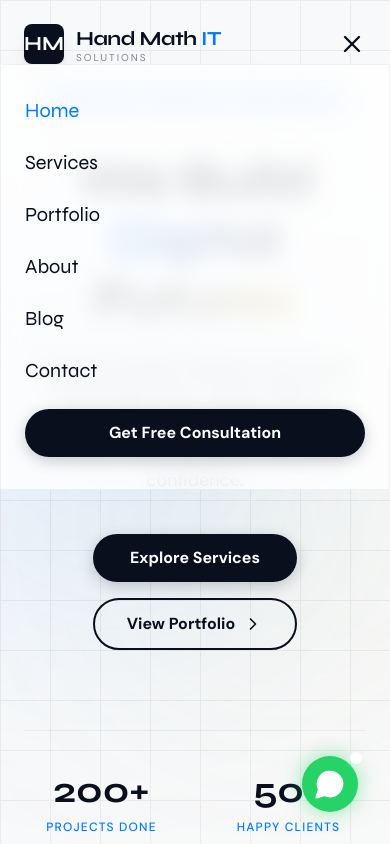
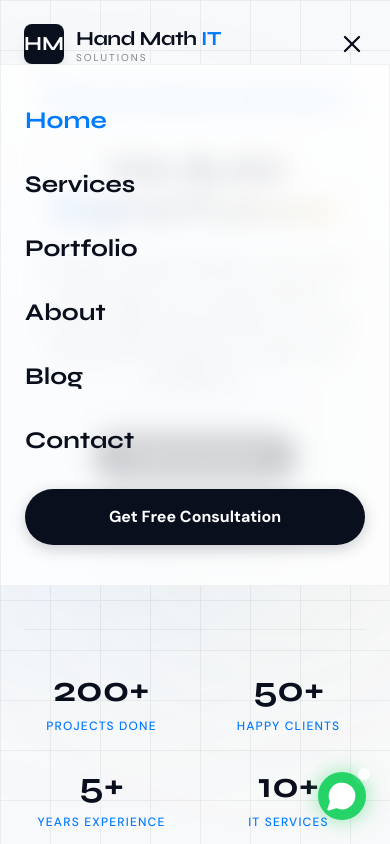
Before and after one commit to Abhaypraja09/Hand-Math, a React (Vite) app: page / in a window 390 px wide. Both pictures are taken after a click on the button 352 px from the left and 44 px from the top of the page. Shown: the top 844 px of the page. Built offline with nearby package versions, Linux system fonts and the light colour scheme.

Commit message:
Enhance responsiveness and fix theme consistency across all pages

```diff
--- a/src/App.jsx
+++ b/src/App.jsx
@@ -18,7 +18,7 @@ const ServiceDetail = lazy(() => import('./pages/ServiceDetail'));
 function App() {
   return (
     <Router>
-      <div className="min-h-screen bg-offwhite text-navy font-body selection:bg-electric selection:text-white">
+      <div className="min-h-screen bg-offwhite text-navy font-body selection:bg-electric selection:text-white overflow-x-hidden">
         <Suspense fallback={<LoadingScreen />}>
           <Navbar />
           <Routes>
--- a/src/components/WhatsappButton.jsx
+++ b/src/components/WhatsappButton.jsx
@@ -12,7 +12,7 @@ const WhatsappButton = () => {
       animate={{ scale: 1, opacity: 1 }}
       whileHover={{ scale: 1.1 }}
       whileTap={{ scale: 0.9 }}
-      className="fixed bottom-8 right-8 z-[40] w-14 h-14 bg-[#25D366] rounded-full flex items-center justify-center shadow-[0_0_20px_rgba(37,211,102,0.5)] cursor-pointer"
+      className="fixed bottom-6 right-6 md:bottom-8 md:right-8 z-[40] w-12 h-12 md:w-14 md:h-14 bg-[#25D366] rounded-full flex items-center justify-center shadow-[0_0_20px_rgba(37,211,102,0.5)] cursor-pointer"
     >
       <MessageCircle className="text-white fill-white" size={32} />
       <span className="absolute -top-1 -right-1 flex h-3 w-3">
--- a/src/index.css
+++ b/src/index.css
@@ -22,7 +22,20 @@ h1, h2, h3, h4, h5, h6 {
 @layer base {
   html {
     scroll-behavior: smooth;
+    -webkit-text-size-adjust: 100%;
   }
+
+  body {
+    @apply antialiased overflow-x-hidden;
+  }
+
+  .container {
+    @apply px-4 sm:px-6 lg:px-8;
+  }
+
+  h1 { @apply text-4xl sm:text-5xl md:text-6xl lg:text-7xl xl:text-8xl; }
+  h2 { @apply text-3xl sm:text-4xl md:text-5xl; }
+  h3 { @apply text-2xl sm:text-3xl; }
 }
 
 @layer components {
--- a/src/pages/About.jsx
+++ b/src/pages/About.jsx
@@ -77,16 +77,18 @@ const About = () => {
           <div className="w-20 h-1 bg-electric mx-auto rounded-full" />
         </div>
 
-        <div className="relative border-l-2 border-black/5 ml-4 md:ml-0 md:left-1/2 md:-translate-x-1/2 space-y-12">
+        <div className="relative border-l-2 border-black/5 ml-8 md:ml-0 md:left-1/2 md:-translate-x-1/2 space-y-12">
           {milestones.map((m, i) => (
             <div key={i} className={`relative md:w-1/2 ${i % 2 === 0 ? 'md:pr-12 md:text-right md:ml-0' : 'md:pl-12 md:ml-auto'}`}>
-              <div className={`absolute top-0 w-8 h-8 rounded-full bg-white border-2 border-electric flex items-center justify-center ${i % 2 === 0 ? 'right-full translate-x-4 md:translate-x-16' : 'left-full -translate-x-4 md:-translate-x-16'}`}>
+              <div className={`absolute top-0 w-8 h-8 rounded-full bg-white border-2 border-electric flex items-center justify-center
+                ${i % 2 === 0 ? 'right-full translate-x-4 md:translate-x-16' : 'left-full -translate-x-4 md:-translate-x-16'}
+                -left-10 md:left-auto md:right-auto`}>
                 <div className="w-2 h-2 rounded-full bg-electric" />
               </div>
-              <div className="glass p-8 rounded-2xl border border-black/5 hover:border-electric/30 transition-colors shadow-sm">
+              <div className="glass p-6 md:p-8 rounded-2xl border border-black/5 hover:border-electric/30 transition-colors shadow-sm">
                 <span className="text-electric font-bold text-xl mb-2 block">{m.year}</span>
                 <h4 className="text-xl font-heading font-bold mb-2 text-navy">{m.title}</h4>
-                <p className="text-navy/50">{m.desc}</p>
+                <p className="text-navy/50 text-sm md:text-base">{m.desc}</p>
               </div>
             </div>
           ))}
--- a/src/pages/Contact.jsx
+++ b/src/pages/Contact.jsx
@@ -14,7 +14,7 @@ const ContactPage = () => {
           >
             Let's <span className="text-gold">Connect</span>
           </motion.h1>
-          <p className="text-xl text-white/60">
+          <p className="text-xl text-navy/60">
             Have a project in mind or just want to say hi? We'd love to hear from you.
           </p>
         </div>
--- a/src/pages/Portfolio.jsx
+++ b/src/pages/Portfolio.jsx
@@ -18,7 +18,7 @@ const PortfolioPage = () => {
             initial={{ opacity: 0, y: 20 }}
             animate={{ opacity: 1, y: 0 }}
             transition={{ delay: 0.1 }}
-            className="text-xl text-white/60"
+            className="text-xl text-navy/60"
           >
             Explore our latest projects and case studies where we've helped businesses achieve digital excellence.
           </motion.p>
--- a/src/pages/Services.jsx
+++ b/src/pages/Services.jsx
@@ -1,6 +1,7 @@
 import React from 'react';
 import ServicesGrid from '../sections/Services'; // Reuse the home grid but maybe with more info
 import { motion } from 'framer-motion';
+import { cn } from '../utils/cn';
 
 const ServicesPage = () => {
   return (
@@ -67,8 +68,4 @@ const ServicesPage = () => {
   );
 };
 
-function cn(...inputs) {
-  return inputs.filter(Boolean).join(' ');
-}
-
 export default ServicesPage;
--- a/src/sections/Contact.jsx
+++ b/src/sections/Contact.jsx
@@ -2,6 +2,7 @@ import React from 'react';
 import { motion } from 'framer-motion';
 import { useForm } from 'react-hook-form';
 import { Mail, Phone, MapPin, Send, MessageSquare } from 'lucide-react';
+import { cn } from '../utils/cn';
 
 const Contact = () => {
   const { register, handleSubmit, formState: { errors } } = useForm();
@@ -183,9 +184,4 @@ const Contact = () => {
   );
 };
 
-// Helper for classes
-function cn(...inputs) {
-  return inputs.filter(Boolean).join(' ');
-}
-
 export default Contact;
--- a/src/sections/Hero.jsx
+++ b/src/sections/Hero.jsx
@@ -44,7 +44,7 @@ const Hero = () => {
             initial={{ opacity: 0, y: 20 }}
             animate={{ opacity: 1, y: 0 }}
             transition={{ duration: 0.6, delay: 0.2 }}
-            className="text-5xl md:text-7xl lg:text-8xl font-heading font-bold mb-6 leading-tight text-navy"
+            className="font-heading font-bold mb-6 leading-[1.1] text-navy"
           >
             We Build <br />
             <span className="text-transparent bg-clip-text bg-gradient-to-r from-electric via-navy to-gold">
--- a/src/sections/Navbar.jsx
+++ b/src/sections/Navbar.jsx
@@ -98,14 +98,14 @@ const Navbar = () => {
             exit={{ opacity: 0, height: 0 }}
             className="lg:hidden glass border-b border-black/5 overflow-hidden"
           >
-            <div className="container mx-auto px-6 py-8 flex flex-col gap-6">
+            <div className="container mx-auto px-6 py-10 flex flex-col gap-8">
               {navLinks.map((link) => (
                 <RouterLink
                   key={link.name}
                   to={link.path}
                   onClick={() => setIsMobileMenuOpen(false)}
                   className={cn(
-                    "text-xl font-heading transition-colors",
+                    "text-2xl font-heading font-bold transition-colors",
                     location.pathname === link.path ? "text-electric" : "text-navy"
                   )}
                 >
@@ -115,7 +115,7 @@ const Navbar = () => {
               <RouterLink
                 to="/contact"
                 onClick={() => setIsMobileMenuOpen(false)}
-                className="btn-primary text-center"
+                className="btn-primary text-center py-4"
               >
                 Get Free Consultation
               </RouterLink>
--- a/src/sections/Portfolio.jsx
+++ b/src/sections/Portfolio.jsx
@@ -1,6 +1,7 @@
 import React, { useState } from 'react';
 import { motion, AnimatePresence } from 'framer-motion';
 import { ExternalLink } from 'lucide-react';
+import { cn } from '../utils/cn';
 
 const categories = ['All', 'Web', 'Mobile', 'Marketing'];
 
@@ -151,9 +152,5 @@ const Portfolio = () => {
   );
 };
 
-// Helper for classes (already defined in utils/cn but just for safety if used directly)
-function cn(...inputs) {
-  return inputs.filter(Boolean).join(' ');
-}
 
 export default Portfolio;
--- a/src/sections/Services.jsx
+++ b/src/sections/Services.jsx
@@ -112,7 +112,7 @@ const Services = () => {
           <div className="w-20 h-1.5 bg-gradient-to-r from-electric to-gold rounded-full" />
         </div>
 
-        <div className="grid grid-cols-1 md:grid-cols-2 lg:grid-cols-3 xl:grid-cols-5 gap-6">
+        <div className="grid grid-cols-1 sm:grid-cols-2 lg:grid-cols-3 xl:grid-cols-4 gap-6">
           {services.map((service, index) => (
             <motion.div
               key={service.id}
```
